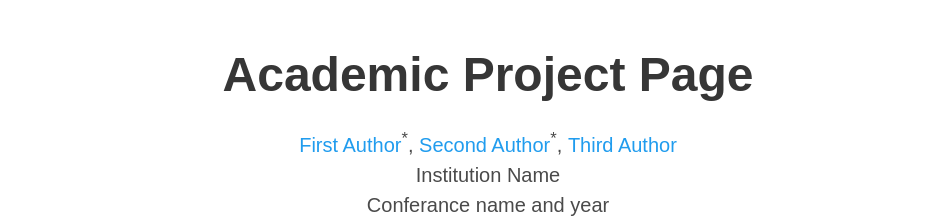
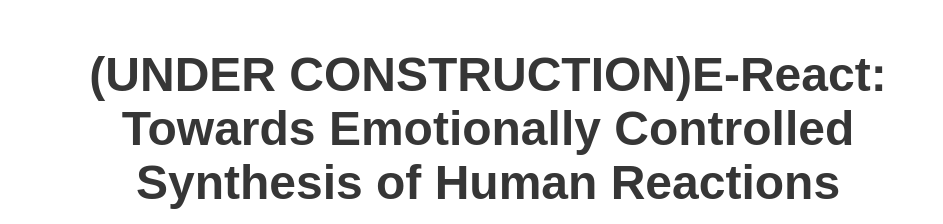
Before and after one commit to ereact/ereact.github.io, a plain HTML site: page index.html in a window 1280 px wide. Shown: the top 224 px of the page, without its empty margins (152-1095 px from the left). Drawn offline with nearby package versions, Linux system fonts and the light colour scheme; some icons are missing; a web font is replaced by a local one.

Commit message:
Update index.html

```diff
--- a/index.html
+++ b/index.html
@@ -52,7 +52,7 @@
       <div class="container is-max-desktop">
         <div class="columns is-centered">
           <div class="column has-text-centered">
-            <h1 class="title is-1 publication-title">Academic Project Page</h1>
+            <h1 class="title is-1 publication-title">(UNDER CONSTRUCTION)E-React: Towards Emotionally Controlled Synthesis of Human Reactions</h1>
             <div class="is-size-5 publication-authors">
               <!-- Paper authors -->
               <span class="author-block">
```
